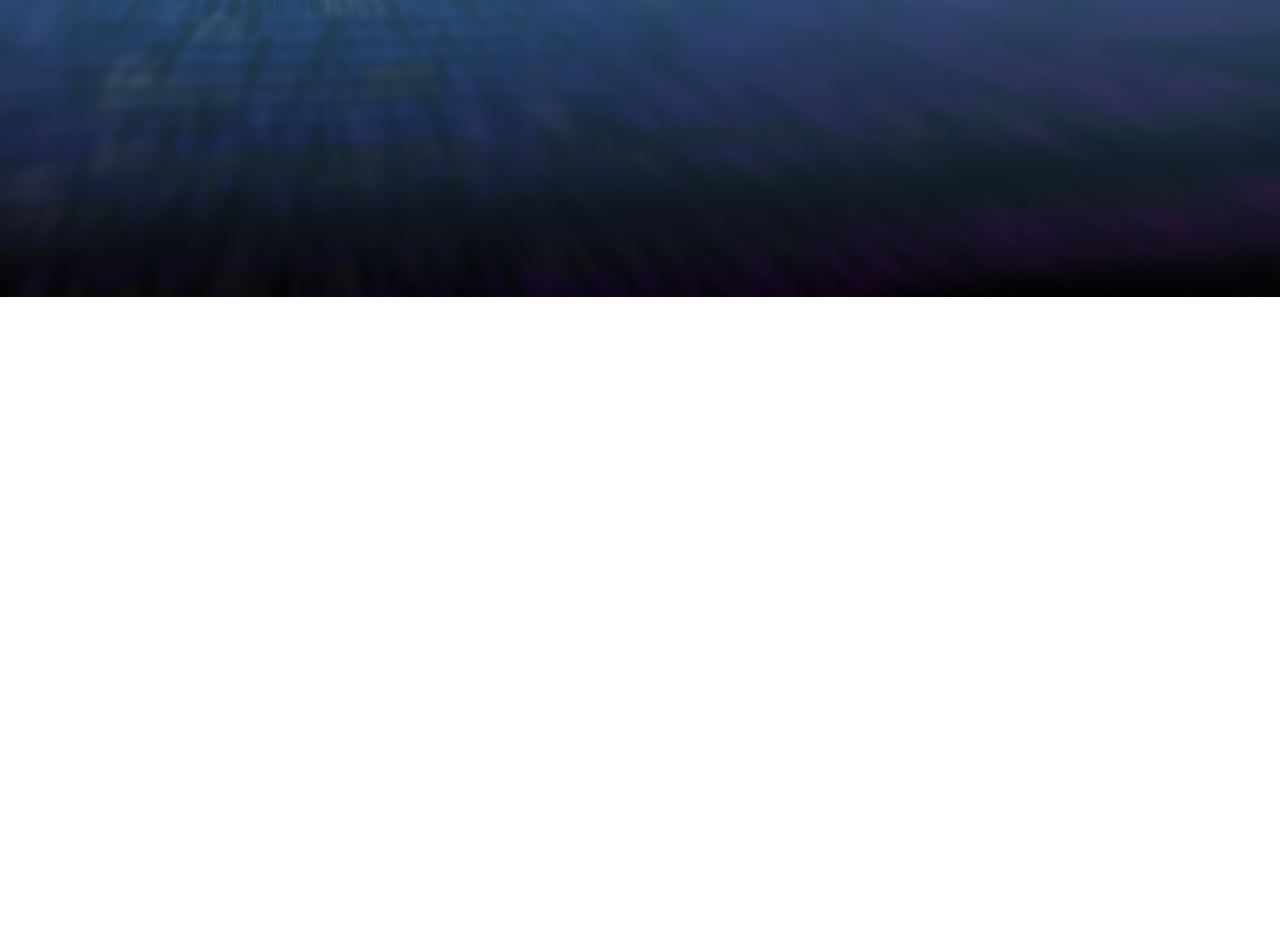
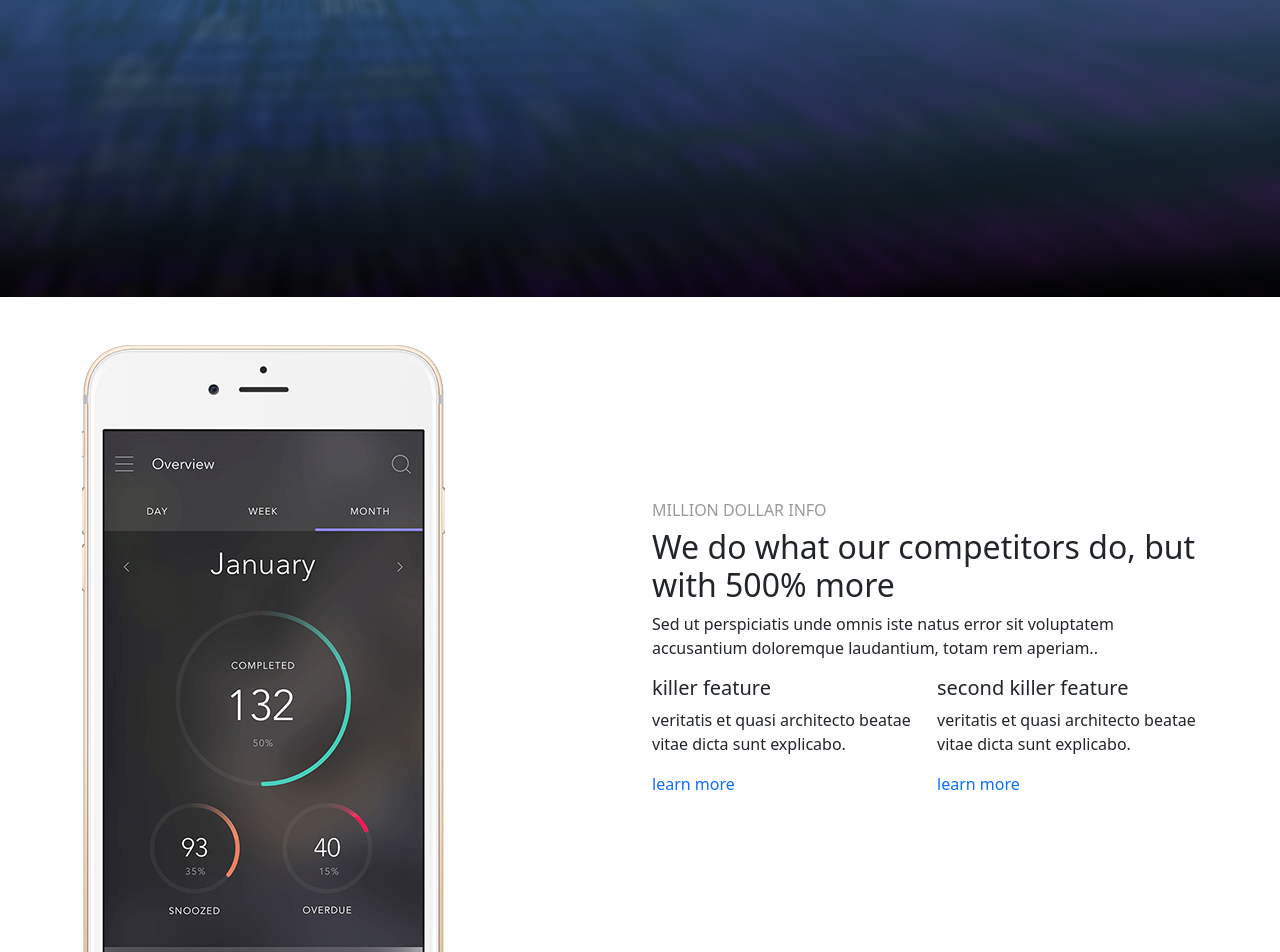
Before and after one commit to AlexandrLisowskiy/laboratory8, a plain HTML site: page index.html in a window 1280 px wide. Shown: the part 503-1455 px from the top of the page. Before the commit the page ends 800 px from the top, so only its background shows below. Drawn offline with nearby package versions, Linux system fonts and the light colour scheme.

Commit message:
section info1

```diff
--- a/css/style.css
+++ b/css/style.css
@@ -13,3 +13,7 @@
 .text-black-40 {
     color: rgba(0,0,0,0.4)
 }
+
+.d-block {
+    text-decoration: none;
+}
--- a/index.html
+++ b/index.html
@@ -21,7 +21,38 @@
             </div>
            </div>
     </section>
-    <section id="info--1"></section>
+    <section id="info--1">
+        <div class="container">
+            <div class="row pt-5 align-items-center">
+                <div class="col d-none d-md-block align-self-end">
+                    <img src="image/phone.png" class="img-fluid"/>
+                </div>
+                <div class="col">
+                    <h6 class="text-uppercase text-black-40">
+                        million dollar info
+                    </h6>
+                    <h2>We do what our competitors do, but with 500% more</h2>
+                    <p>Sed ut perspiciatis unde omnis iste natus error
+                    sit voluptatem accusantium doloremque laudantium,
+                    totam rem aperiam..</p>
+                    <div class="row">
+                        <div class="d-none d-md-block col">
+                           <h5>killer feature</h5>
+                            <p>veritatis et quasi architecto beatae vitae
+                            dicta sunt explicabo.</p>
+                            <a href="#" class="d-block">learn more</a>
+                         </div>
+                         <div class="d-none d-lg-block col">
+                            <h5>second killer feature</h5>
+                             <p>veritatis et quasi architecto beatae vitae
+                             dicta sunt explicabo.</p>
+                             <a href="#" class="d-block">learn more</a>
+                         </div>
+                    </div>
+                </div>
+            </div>
+        </div>
+    </section>
     <section id="info--2" class='bg-dark'></section>
     <section id="info--3"></section>
     <section id="featured-on"></section>
```
